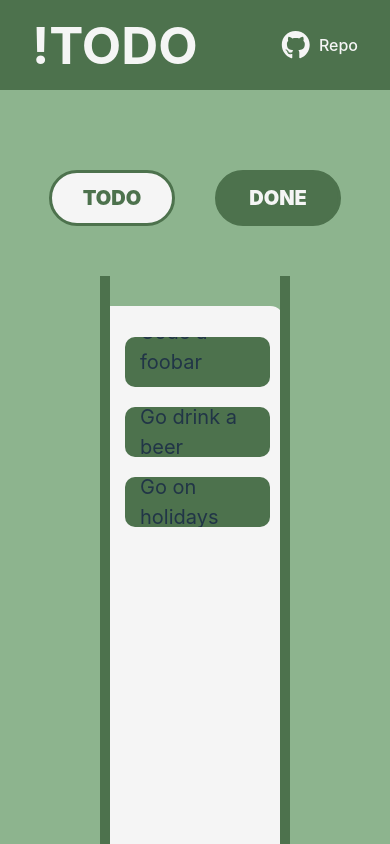
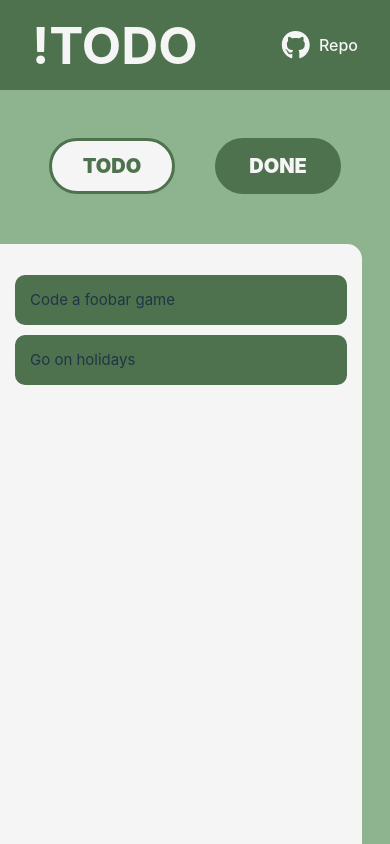
Before and after one commit to massmr/notatodo-react, a React (Vite) app: page / in a window 390 px wide. Built offline with nearby package versions, Linux system fonts and the light colour scheme.

Commit message:
filter tasks

```diff
--- a/src/MainWrapper/CardsContainer/CardsContainer.css
+++ b/src/MainWrapper/CardsContainer/CardsContainer.css
@@ -66,8 +66,16 @@
   overflow: auto;
 }
 
-/*gap filler is actually not used
-.gap-filler {
-  background-color: #8DB48E;
+@media (max-width: 440px) {
+  .cards-wrapper {
+    margin: 0;
+    padding: 0 ;
+    border: none;
+  }
+  .card > ul {
+    gap: 10px;
+  }
+  .card > ul > li {
+    font-size: 15px;
+  }
 }
-*/
--- a/src/MainWrapper/CardsContainer/CardsContainer.jsx
+++ b/src/MainWrapper/CardsContainer/CardsContainer.jsx
@@ -1,14 +1,26 @@
 import './CardsContainer.css'
 
-const CardsContainer = ({ tasks }) => (
+const CardsContainer = ({ tasks, activeCategory }) => {
+  console.log(activeCategory)
 
-  <section className="cards-container">
+  //takes all tasks and return a new arr filtered with item.done
+  const filterTasks = (tasks, category) => {
+    return tasks.filter((item) => {
+      return category === 'todo' ? item.done === false : item.done === true;
+    })
+  };
+
+  const todoTasks = filterTasks(tasks, 'todo');
+  const doneTasks = filterTasks(tasks, 'done');
+
+  return(
+    <section className="cards-container">
 
       <div className="cards-wrapper">
 
-        <div className="card todo-card">
+        <div className="card todo-card" value="todo">
           <ul>
-            {tasks.map((item, index) => (
+            {todoTasks.map((item, index) => (
               <li key={index}>
                 <span>{item.task}</span>
               </li>
@@ -16,16 +28,19 @@ const CardsContainer = ({ tasks }) => (
           </ul>
         </div>
 
-        <div className="gap-filler"></div>
-
-        <div className="card done-card">
+        <div className="card done-card" value="done">
           <ul>
+            {doneTasks.map((item, index) => (
+              <li key={index}>
+                <span>{item.task}</span>
+              </li>
+            ))}
           </ul>
         </div>
 
       </div>
     </section>
-
-);
+  );
+};
 
 export default CardsContainer
--- a/src/MainWrapper/CategoryContainer/CategoryContainer.css
+++ b/src/MainWrapper/CategoryContainer/CategoryContainer.css
@@ -34,3 +34,9 @@
 .activeButton > p {
   color: #4D724D;
 }
+
+@media (max-width: 440px) {
+  .category-container {
+    margin-top: 3rem;
+  }
+}
--- a/src/MainWrapper/MainWrapper.jsx
+++ b/src/MainWrapper/MainWrapper.jsx
@@ -10,7 +10,10 @@ const MainWrapper = ({ activeCategory, handleButtonClick, tasks }) => (
       handleButtonClick={handleButtonClick}
     />
 
-    <CardsContainer tasks={tasks} />
+    <CardsContainer
+      tasks={tasks}
+      activeCategory={activeCategory}
+    />
 
   </>
 );
```
